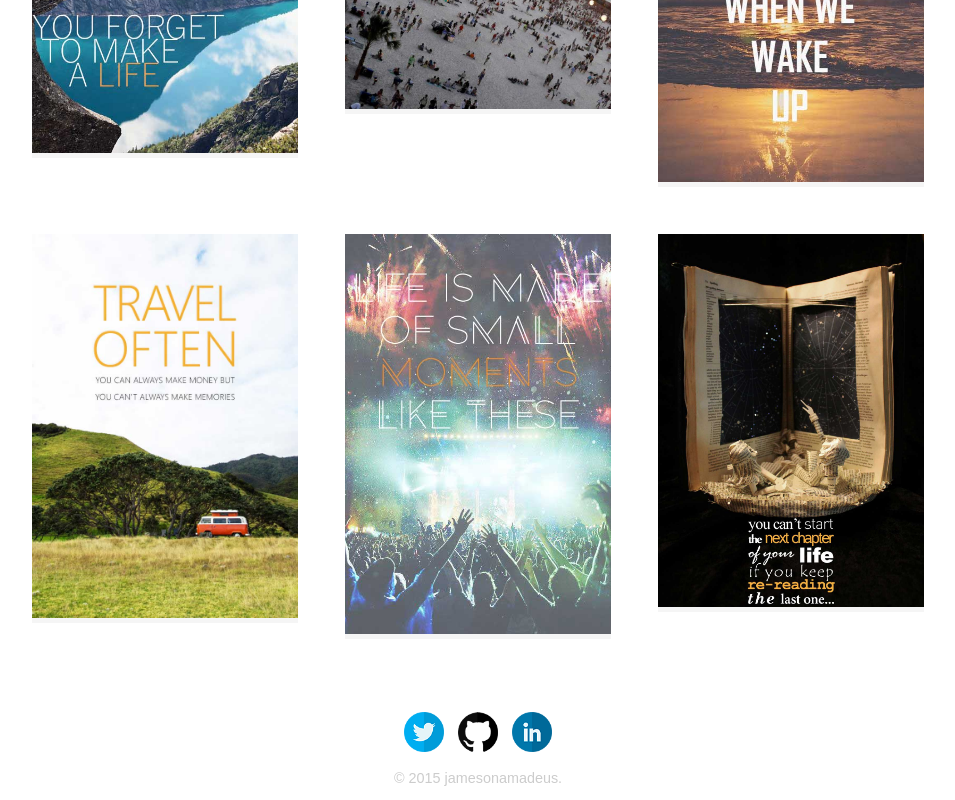
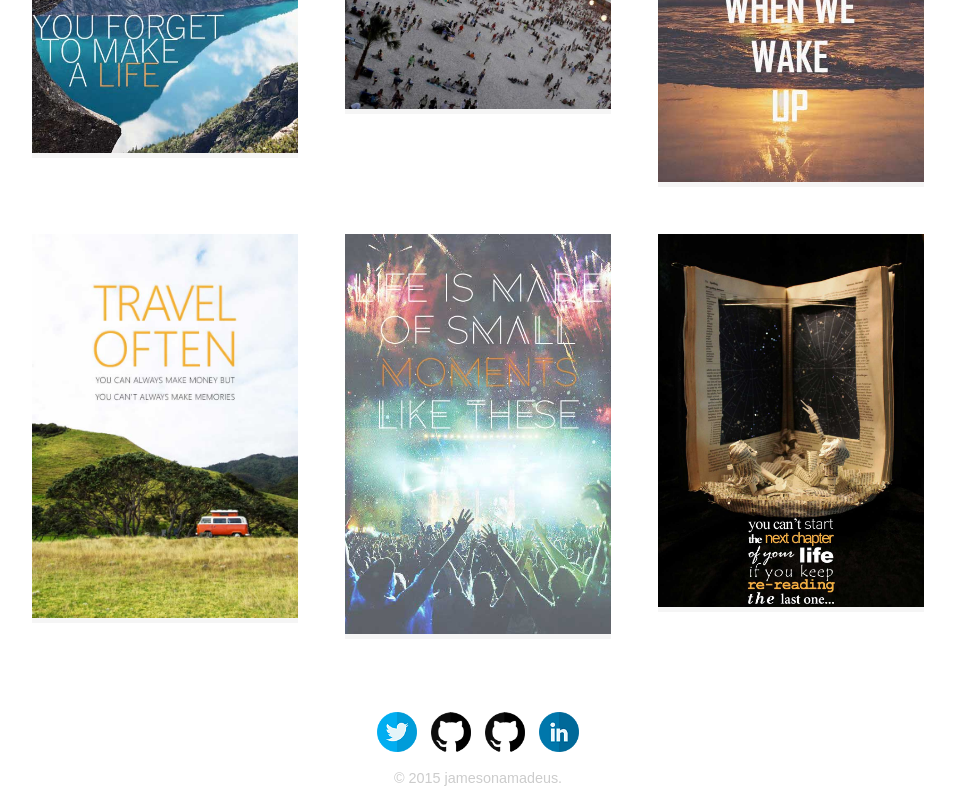
Before and after one commit to jamesonamadeus/sandbox, a plain HTML site: page index.html in a window 1280 px wide. Shown: the part 1345-2145 px from the top of the page, without its empty margins (162-1117 px from the left). Drawn offline with Linux system fonts and the light colour scheme; a web font is replaced by a local one.

Commit message:
GitHub Work?

```diff
--- a/index.html
+++ b/index.html
@@ -93,6 +93,7 @@
             <footer>
                 <a href="https://twitter.com/jamesonamadeus" target="_blank"><img src="img/twitter.png" alt="Twitter Logo" class="social-icon"></a>
                 <a href="https://github.com/jamesonamadeus" target="_blank"><img src="img/Github.png" alt="GitHub Logo" class="social-icon"></a>
+                <a href="https://github.com/jamesonamadeus" target="_blank"><img src="img/Github.png" alt="GitHub Logo" class="social-icon"></a>
                 <a href="https://www.linkedin.com/in/jameschoi03" target="_blank"><img src="img/linkedin.png" alt="Linkedin Logo" class="social-icon"></a>
                 <p>&copy; 2015 jamesonamadeus.</p>
             </footer>
```
